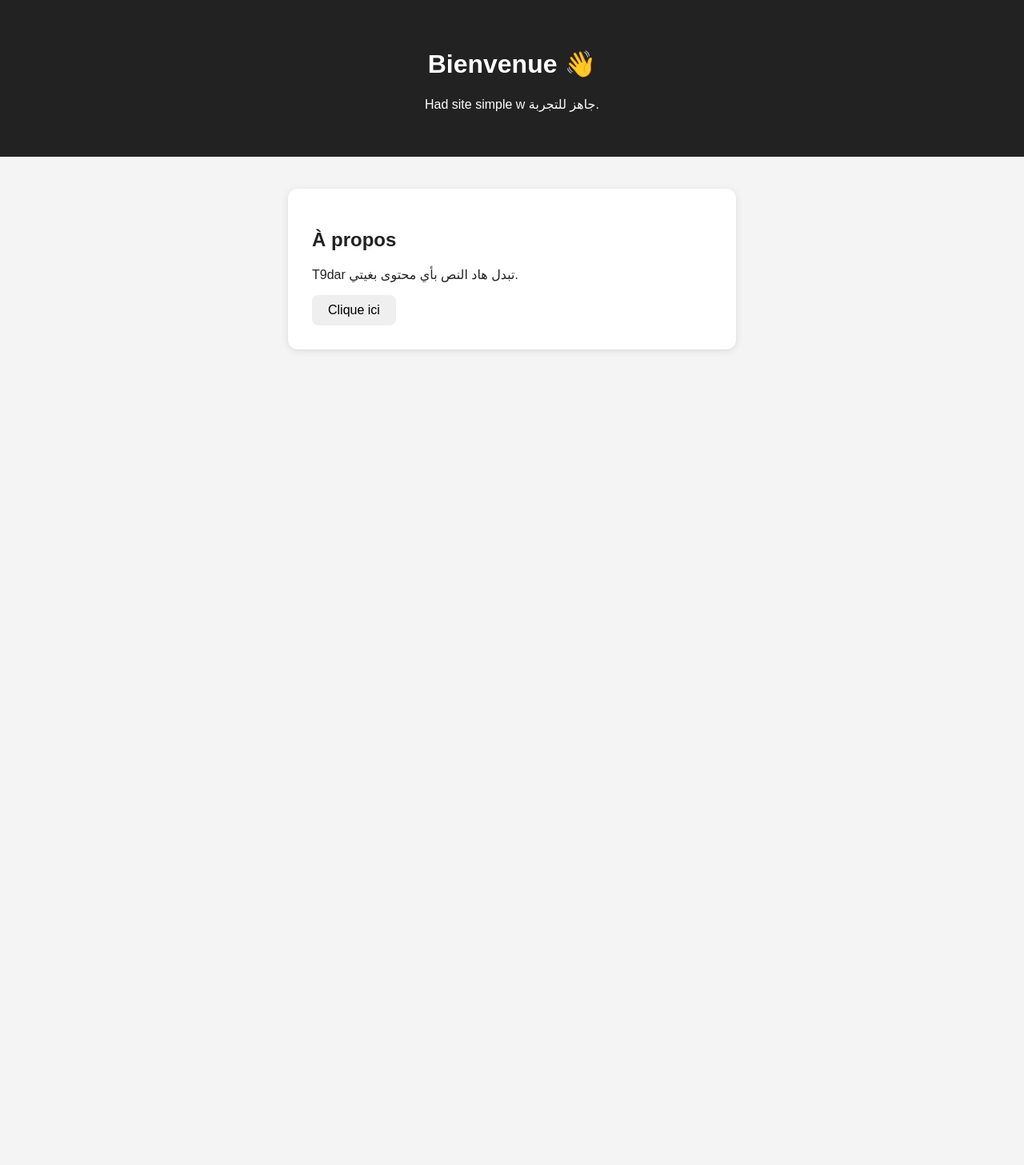
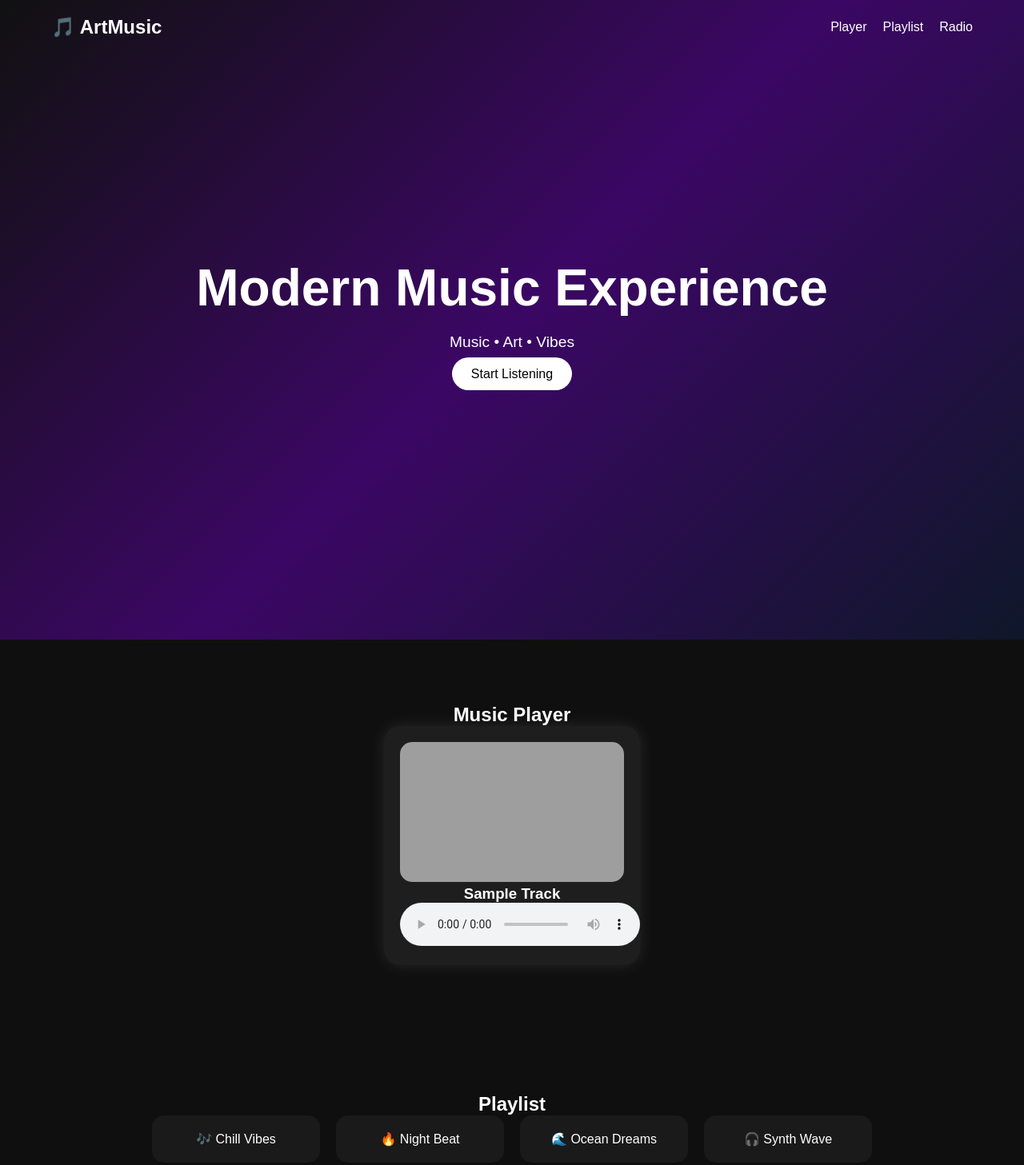
Before and after one commit to xflixflixx-boop/testsite, a plain HTML site: page index.html in a window 1280 px wide. Shown: the top 1457 px of the page at 80% size. Before the commit the page ends 800 px from the top, so only its background shows below. Drawn offline with Linux system fonts and the light colour scheme; grey boxes are pictures that could not be loaded.

Commit message:
Add files via upload

```diff
--- a/index.html
+++ b/index.html
@@ -1,27 +1,63 @@
 
 <!DOCTYPE html>
-<html lang="fr">
+<html lang="en">
 <head>
 <meta charset="UTF-8">
 <meta name="viewport" content="width=device-width, initial-scale=1.0">
-  <title>Mon Site</title>
+<title>ArtMusic</title>
 <link rel="stylesheet" href="style.css">
 </head>
 <body>
-  <header>
-    <h1>Bienvenue 👋</h1>
-    <p>Had site simple w جاهز للتجربة.</p>
+
+<header class="hero">
+<nav>
+<h1>🎵 ArtMusic</h1>
+<ul>
+<li><a href="#player">Player</a></li>
+<li><a href="#playlist">Playlist</a></li>
+<li><a href="#radio">Radio</a></li>
+</ul>
+</nav>
+
+<div class="hero-content">
+<h2>Modern Music Experience</h2>
+<p>Music • Art • Vibes</p>
+<a href="#player" class="btn">Start Listening</a>
+</div>
 </header>
 
-  <main>
-    <section class="card">
-      <h2>À propos</h2>
-      <p>
-        T9dar تبدل هاد النص بأي محتوى بغيتي.
-      </p>
-      <button onclick="showMessage()">Clique ici</button>
+<section id="player" class="section">
+<h2>Music Player</h2>
+<div class="card">
+<img src="https://picsum.photos/400/250" alt="cover">
+<h3>Sample Track</h3>
+<audio controls>
+<source src="" type="audio/mpeg">
+</audio>
+</div>
 </section>
-  </main>
+
+<section id="playlist" class="section">
+<h2>Playlist</h2>
+<div class="playlist">
+<div class="song">🎶 Chill Vibes</div>
+<div class="song">🔥 Night Beat</div>
+<div class="song">🌊 Ocean Dreams</div>
+<div class="song">🎧 Synth Wave</div>
+</div>
+</section>
+
+<section id="radio" class="section">
+<h2>Live Radio</h2>
+<div class="card">
+<p>24/7 Streaming Experience</p>
+<button onclick="showRadio()">Play Radio</button>
+</div>
+</section>
+
+<footer>
+<p>© 2026 ArtMusic</p>
+</footer>
 
 <script src="script.js"></script>
 </body>
--- a/script.js
+++ b/script.js
@@ -1,4 +1,4 @@
 
-function showMessage() {
-  alert("Site khdam b mzyan 🚀");
+function showRadio(){
+  alert("🎧 Live Radio Started!");
 }
--- a/style.css
+++ b/style.css
@@ -1,37 +1,111 @@
 
-body {
-  margin: 0;
-  font-family: Arial, sans-serif;
-  background: #f4f4f4;
-  color: #222;
+*{
+margin:0;
+padding:0;
+box-sizing:border-box;
 }
 
-header {
-  background: #222;
-  color: white;
-  text-align: center;
-  padding: 40px 20px;
+body{
+font-family:Arial,sans-serif;
+background:#0f0f0f;
+color:white;
 }
 
-main {
-  display: flex;
-  justify-content: center;
-  padding: 40px 20px;
+.hero{
+height:100vh;
+background:linear-gradient(135deg,#111,#3b0764,#0f172a);
+display:flex;
+flex-direction:column;
+justify-content:center;
+align-items:center;
+text-align:center;
 }
 
-.card {
-  background: white;
-  padding: 30px;
-  border-radius: 12px;
-  box-shadow: 0 2px 10px rgba(0,0,0,0.1);
-  max-width: 500px;
-  width: 100%;
+nav{
+position:absolute;
+top:20px;
+width:90%;
+display:flex;
+justify-content:space-between;
+align-items:center;
 }
 
-button {
-  padding: 10px 20px;
-  border: none;
-  border-radius: 8px;
-  cursor: pointer;
-  font-size: 16px;
+nav ul{
+display:flex;
+gap:20px;
+list-style:none;
 }
+
+nav a{
+color:white;
+text-decoration:none;
+}
+
+.hero-content h2{
+font-size:4rem;
+}
+
+.hero-content p{
+margin:20px 0;
+font-size:1.2rem;
+}
+
+.btn{
+background:white;
+color:black;
+padding:12px 24px;
+border-radius:30px;
+text-decoration:none;
+}
+
+.section{
+padding:80px 20px;
+text-align:center;
+}
+
+.card{
+background:#1e1e1e;
+padding:20px;
+border-radius:20px;
+width:320px;
+margin:auto;
+box-shadow:0 0 20px rgba(255,255,255,0.1);
+}
+
+.card img{
+width:100%;
+border-radius:15px;
+}
+
+.playlist{
+display:grid;
+grid-template-columns:repeat(auto-fit,minmax(200px,1fr));
+gap:20px;
+max-width:900px;
+margin:auto;
+}
+
+.song{
+background:#1a1a1a;
+padding:20px;
+border-radius:15px;
+transition:0.3s;
+}
+
+.song:hover{
+transform:scale(1.05);
+}
+
+button{
+padding:10px 20px;
+border:none;
+border-radius:10px;
+cursor:pointer;
+margin-top:15px;
+}
+
+footer{
+text-align:center;
+padding:20px;
+background:#111;
+}
```
Lines whose indentation alone changed are shown as unchanged.
